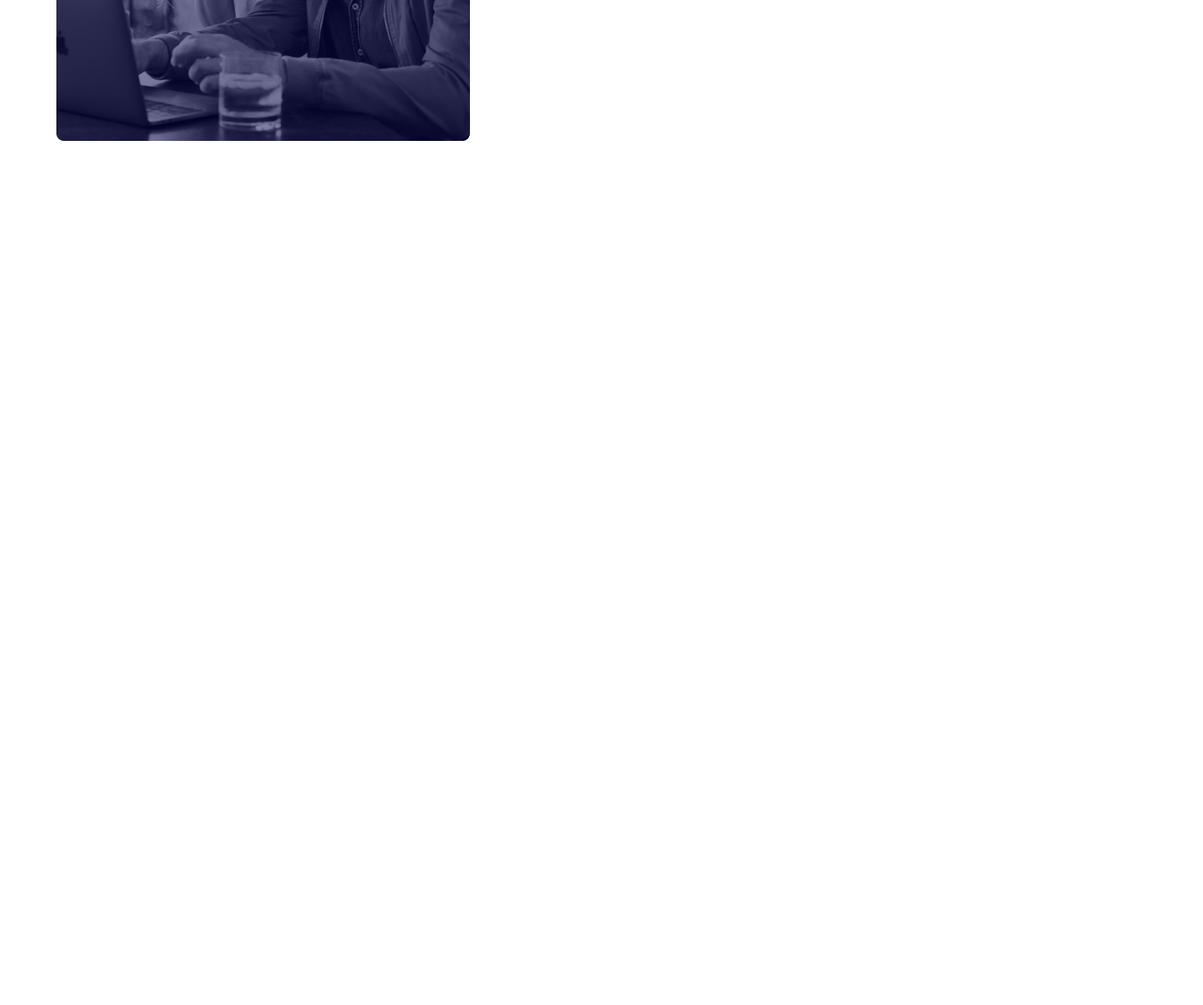
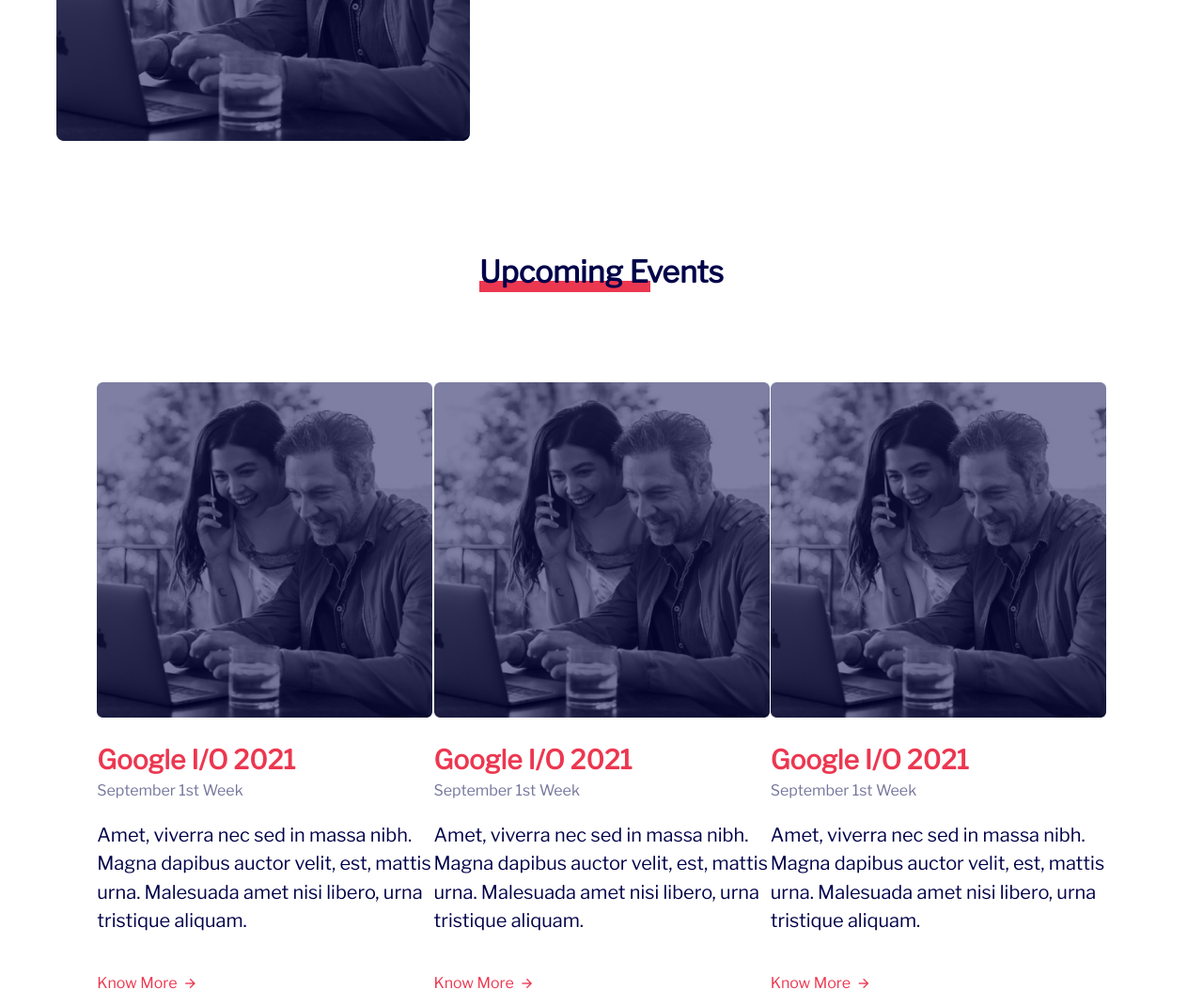
Before and after one commit to hackclub-cucek/v4, a Gatsby site: page / in a window 1280 px wide. Shown: the part 2955-4025 px from the top of the page at 94% size. Before the commit the page ends 3145 px from the top, so only its background shows below. Built offline with nearby package versions, Linux system fonts and the light colour scheme; Gatsby itself is replaced by a stand-in of ours.

Commit message:
Upcoming events

```diff
--- a/src/components/mainPage/MainPageContentDesktop.js
+++ b/src/components/mainPage/MainPageContentDesktop.js
@@ -1,7 +1,6 @@
 /* eslint-disable react/prop-types */
 import React from 'react';
 import {COLORS} from '../../styles/Colors';
-import {StaticImage} from 'gatsby-plugin-image';
 import {StyleSheet, css} from 'aphrodite';
 
 const MainPageContentDesktop = ({pressHandler}) => {
--- a/src/components/mainPage/MainPageExtras.js
+++ b/src/components/mainPage/MainPageExtras.js
@@ -4,6 +4,7 @@
 import TitleWithRect from './TitleWithRect';
 import ThingsWeDo from './ThingsWeDo';
 import OurInitiatives from './OurInitiatives';
+import UpcomingEvents from './UpcomingEvents';
 
 const MainPageExtras = ({ref}) => {
   return (
@@ -14,6 +15,10 @@
       <div className={css(styles.space)} />
       <TitleWithRect name="Our Initiatives" />
       <OurInitiatives />
+
+      <div className={css(styles.space)} />
+      <TitleWithRect name="Upcoming Events" />
+      <UpcomingEvents />
     </div>
   );
 };
--- /dev/null
+++ b/src/components/mainPage/UpcomingEvents.js
@@ -0,0 +1,126 @@
+import React from 'react';
+import {StyleSheet, css} from 'aphrodite';
+import {GatsbyImage, StaticImage} from 'gatsby-plugin-image';
+import {COLORS} from '../../styles/Colors';
+
+const UpcomingEvents = () => {
+  return (
+    <div>
+      <div className={css(styles.root)}>
+        {[0, 1, 2, 3, 5, 32, 2].map((item, id) => (
+          <div className={css(styles.container)} key={id}>
+            <StaticImage
+              src="../../images/ihih.png"
+              alt="robot"
+              className={css(styles.image)}
+            />
+
+            <p className={css(styles.title)}>Google I/O 2021</p>
+            <p className={css(styles.date)}>September 1st Week</p>
+            <p className={css(styles.text)}>
+              Amet, viverra nec sed in massa nibh. Magna dapibus auctor velit,
+              est, mattis urna. Malesuada amet nisi libero, urna tristique
+              aliquam.{' '}
+            </p>
+
+            <div className={css(styles.knowMoreContainer)}>
+              <p className={css(styles.moreText)}>Know More</p>
+              <i className="ri-arrow-right-line" style={{marginLeft: 6}}></i>
+            </div>
+          </div>
+        ))}
+      </div>
+      <div className={css(styles.centerDiv)}>
+        <button className={css(styles.viewMoreButton)}>View All Events</button>
+      </div>
+    </div>
+  );
+};
+
+const styles = StyleSheet.create({
+  root: {
+    display: 'flex',
+    marginLeft: 102,
+    marginRight: 102,
+    paddingTop: 96,
+    flexWrap: 'wrap',
+    justifyContent: 'space-evenly',
+  },
+  container: {
+    width: 357,
+    marginBottom: 80,
+  },
+  image: {
+    width: 357,
+    height: 357,
+  },
+  title: {
+    fontFamily: 'Libre Franklin',
+    fontStyle: 'normal',
+    fontWeight: 'bold',
+    fontSize: '28px',
+    lineHeight: '34px',
+    color: COLORS.secondary,
+
+    marginBottom: 0,
+  },
+  date: {
+    fontFamily: 'Libre Franklin',
+    fontStyle: 'normal',
+    fontWeight: 'normal',
+    fontSize: '16px',
+    lineHeight: '152%',
+    color: 'rgba(0, 2, 73, 0.54)',
+    marginTop: 4,
+  },
+  text: {
+    fontFamily: 'Libre Franklin',
+    fontStyle: 'normal',
+    fontWeight: 'normal',
+    fontSize: '20px',
+    lineHeight: '152%',
+    color: COLORS.primary,
+  },
+  knowMoreContainer: {
+    display: 'flex',
+    alignItems: 'center',
+    color: COLORS.secondary,
+    marginTop: 16,
+  },
+  moreText: {
+    fontFamily: 'Libre Franklin',
+    fontStyle: 'normal',
+    fontWeight: '500',
+    fontSize: '16px',
+    lineHeight: '30px',
+    textAlign: 'center',
+  },
+
+  centerDiv: {
+    width: 'max-content',
+    marginLeft: 'auto',
+    marginRight: 'auto',
+  },
+  viewMoreButton: {
+    background: '#FFFFFF',
+    border: `2px solid ${COLORS.secondary}`,
+    boxSizing: 'border-box',
+    borderRadius: '76px',
+    padding: 12,
+    color: COLORS.secondary,
+    fontFamily: 'Libre Franklin',
+    fontStyle: 'normal',
+    fontWeight: '600',
+    fontSize: '20px',
+    lineHeight: '128.7%',
+    letterSpacing: '0.0125em',
+    marginTop: 5,
+
+    marginBottom: 32,
+  },
+  space: {
+    width: 82,
+  },
+});
+
+export default UpcomingEvents;
```
Also changed, not shown: 1 other file.
